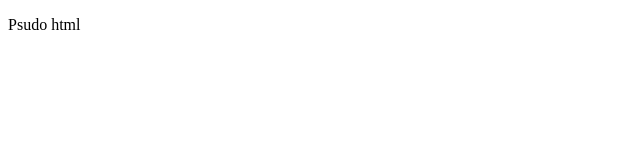
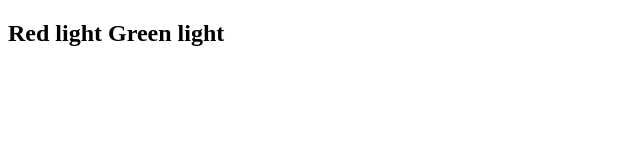
Before and after one commit to prodip36/psudo-html, a plain HTML site: page index.html in a window 1280 px wide. Shown: the whole page, without its empty margins (0-640 px from the left). Drawn offline with Linux system fonts and the light colour scheme.

Commit message:
hover effect added

```diff
--- a/index.html
+++ b/index.html
@@ -4,8 +4,19 @@
     <meta charset="UTF-8">
     <meta name="viewport" content="width=device-width, initial-scale=1.0">
     <title>psudo html</title>
+    <style>
+        h2{
+            color:black;
+        }
+        .red_light:hover{
+            color: red;
+        }
+        .green_light:hover{
+            color: green;
+        }
+    </style>
 </head>
 <body>
-    <p>Psudo html</p>
+    <h2><span class="red_light">Red light</span> <span class="green_light">Green light</span></h2>
 </body>
 </html>
```
